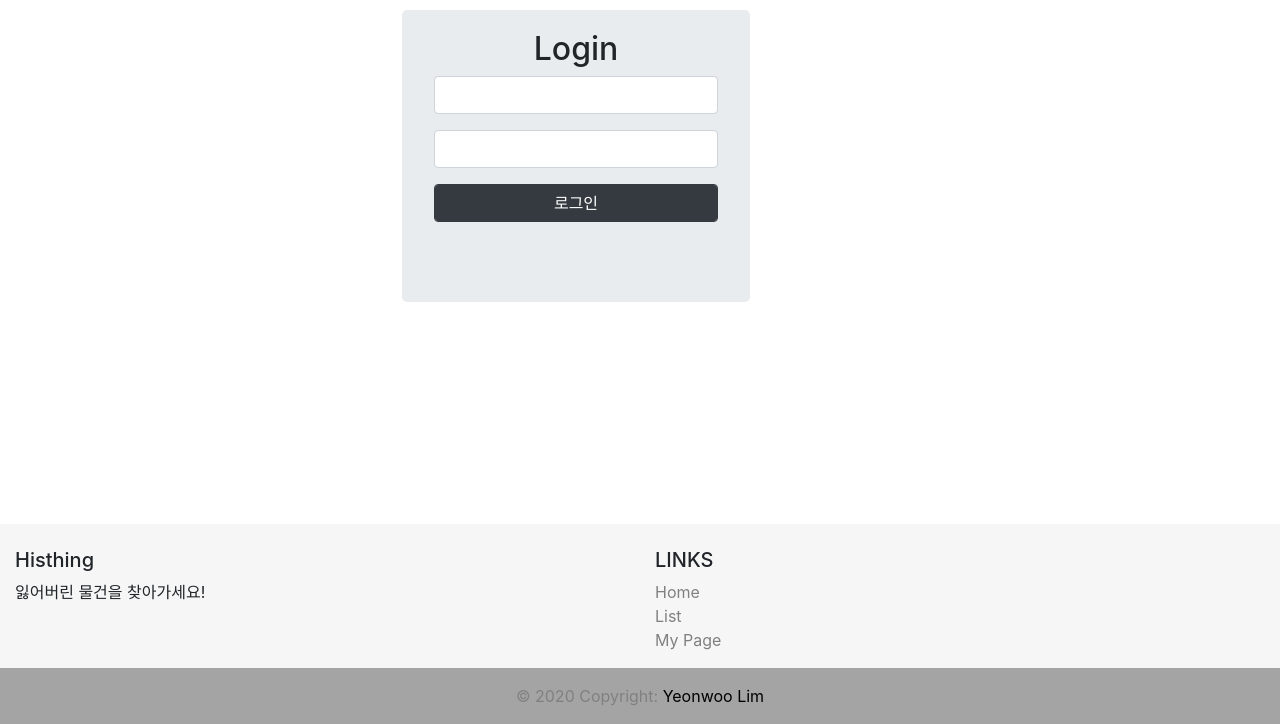
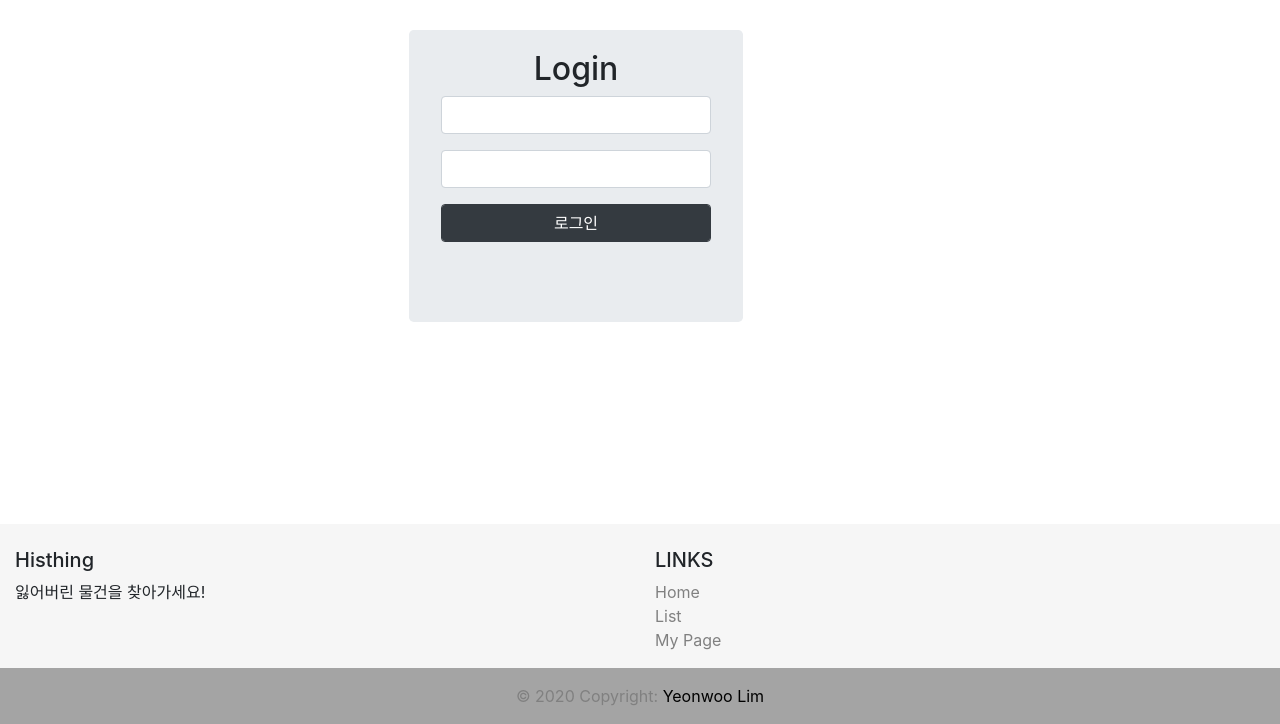
Before and after one commit to terry1213/OSS_finalproject, a PHP site: page /login.php in a window 1280 px wide. Shown: the part 76-800 px from the top of the page. Run offline with PHP 8.4, Linux system fonts and the light colour scheme; some libraries are stand-ins or nearby versions.

Commit message:
article, aside style fix

```diff
--- a/css/style.css
+++ b/css/style.css
@@ -6,11 +6,12 @@ body {
     height: 100%;
 }
 article {
-    padding: 10px;
+    padding: 30px;
     width: 90%;
 }
 aside{
     float: right;
+    padding: 30px;
     width: 20%;
 }
 footer {
```
